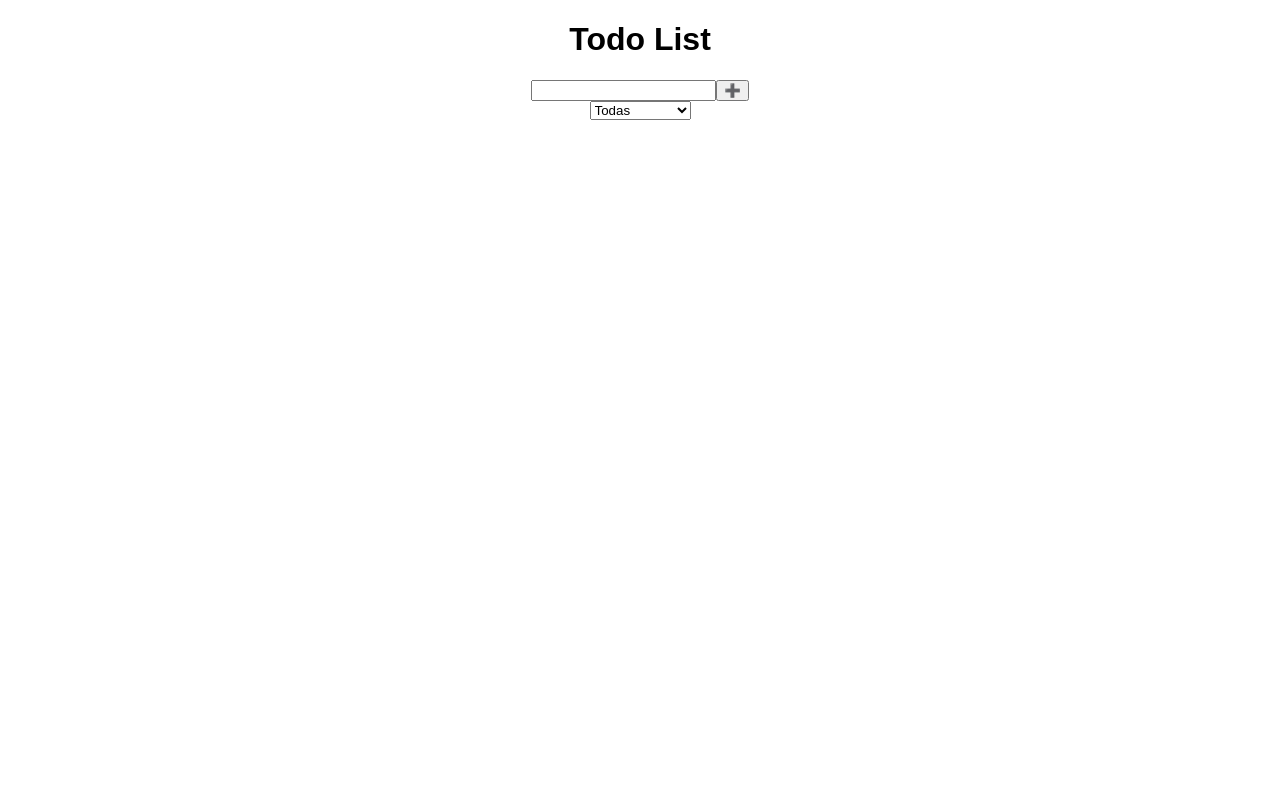
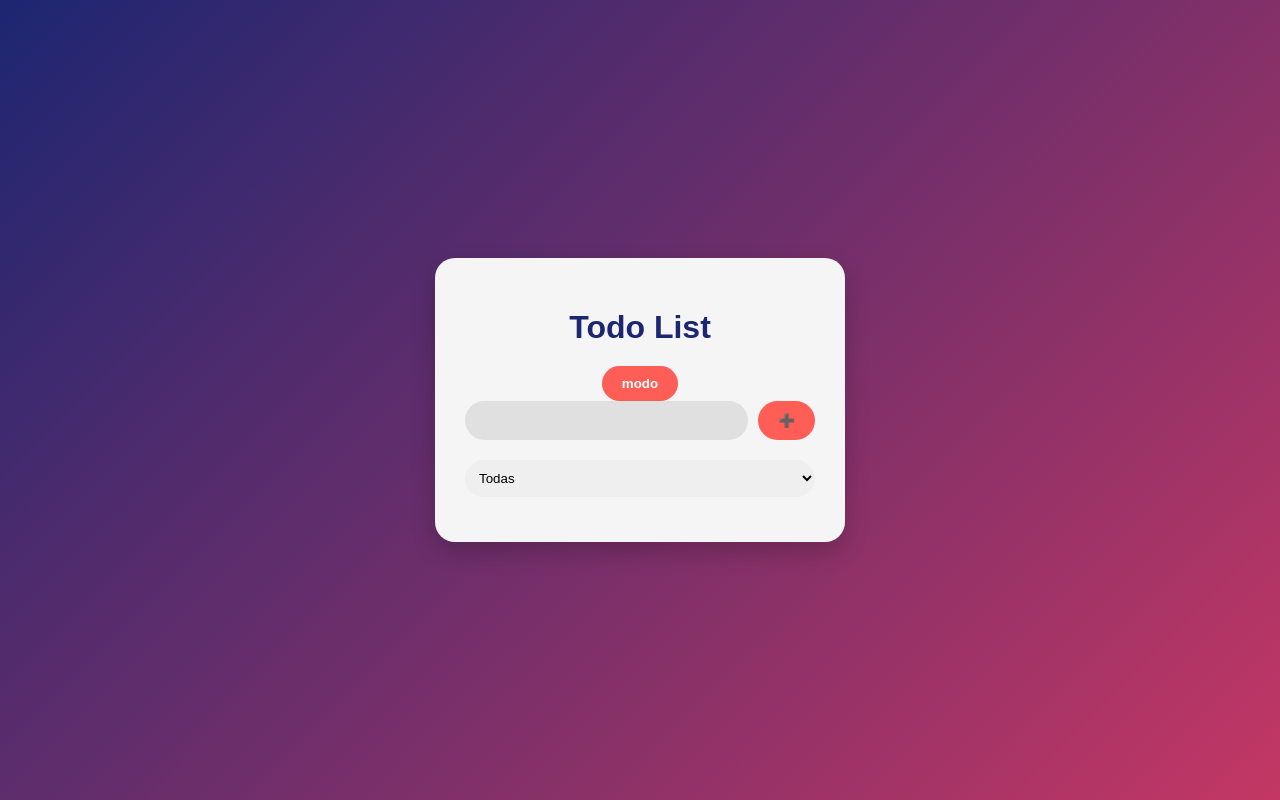
Before and after one commit to csarisg/todolist, a React (Vite) app: page / in a window 1280 px wide. Built offline with nearby package versions, Linux system fonts and the light colour scheme.

Commit message:
Estilos modernos + modo oscuro

```diff
--- a/src/App.jsx
+++ b/src/App.jsx
@@ -14,8 +14,8 @@ function App() {
   });
 
   const [filtro, setFiltro] = useState("todas");
+  const [modoOscuro, setModoOscuro] = useState(false);
 
-  // Guardar en localStorage
   useEffect(() => {
     localStorage.setItem("tareas", JSON.stringify(todos));
   }, [todos]);
@@ -27,8 +27,12 @@ function App() {
   });
 
   return (
-    <div>
+    <div className={modoOscuro ? "app dark" : "app"}>
       <h1>Todo List</h1>
+
+      <button onClick={() => setModoOscuro(!modoOscuro)}>
+        modo
+      </button>
 
       <Form setTodos={setTodos} />
 
--- a/src/components/Todo.jsx
+++ b/src/components/Todo.jsx
@@ -12,16 +12,20 @@ function Todo({ todo, setTodos }) {
   };
 
   return (
-    <div>
-      <span style={{
-        textDecoration: todo.completado ? "line-through" : "none"
-      }}>
+    <span>
+      <span
+        style={{
+          textDecoration: todo.completado ? "line-through" : "none",
+        }}
+      >
         {todo.texto}
       </span>
 
-      <button onClick={completar}>✔</button>
-      <button onClick={eliminar}>🗑</button>
-    </div>
+      <div>
+        <button onClick={completar}>✔</button>
+        <button onClick={eliminar}>✖</button>
+      </div>
+    </span>
   );
 }
 
--- a/src/index.css
+++ b/src/index.css
@@ -1,4 +1,119 @@
 body {
+  margin: 0;
+  padding: 0;
+  font-family: "Poppins", sans-serif;
+  background: linear-gradient(135deg, #1d2671, #c33764);
+  display: flex;
+  justify-content: center;
+  align-items: center;
+  height: 100vh;
+}
+
+/* CONTENEDOR PRINCIPAL */
+.app {
+  background: #f5f5f5;
+  padding: 30px;
+  border-radius: 20px;
+  width: 350px;
+  box-shadow: 0 10px 25px rgba(0,0,0,0.2);
   text-align: center;
-  font-family: Arial;
 }
+
+/* TITULO */
+h1 {
+  margin-bottom: 20px;
+  color: #1d2671;
+}
+
+/* FORM */
+form {
+  display: flex;
+  gap: 10px;
+  margin-bottom: 20px;
+}
+
+input {
+  flex: 1;
+  padding: 12px;
+  border-radius: 30px;
+  border: none;
+  outline: none;
+  background: #e0e0e0;
+}
+
+button {
+  padding: 10px 20px;
+  border-radius: 30px;
+  border: none;
+  background: #ff5e57;
+  color: white;
+  cursor: pointer;
+  font-weight: bold;
+}
+
+/* SELECT */
+select {
+  margin-bottom: 15px;
+  padding: 10px;
+  border-radius: 20px;
+  border: none;
+  width: 100%;
+}
+
+/* LISTA */
+.app > div {
+  display: flex;
+  flex-direction: column;
+  gap: 10px;
+}
+
+/* ITEM */
+span {
+  display: flex;
+  justify-content: space-between;
+  align-items: center;
+  background: #eaeaea;
+  padding: 10px 15px;
+  border-radius: 20px;
+}
+
+/* BOTONES INTERNOS */
+span div {
+  display: flex;
+  gap: 5px;
+}
+
+/* MODO OSCURO */
+.dark {
+  background: #121212;
+  color: white;
+}
+
+.dark input {
+  background: #333;
+  color: white;
+}
+
+.dark span {
+  background: #2a2a2a;
+}
+
+.dark button {
+  background: #bb86fc;
+}
+
+/* 📱 MOBILE */
+@media (max-width: 480px) {
+  .app {
+    width: 90%;
+    padding: 20px;
+  }
+
+  form {
+    flex-direction: column;
+  }
+
+  button {
+    width: 100%;
+  }
+}
```
